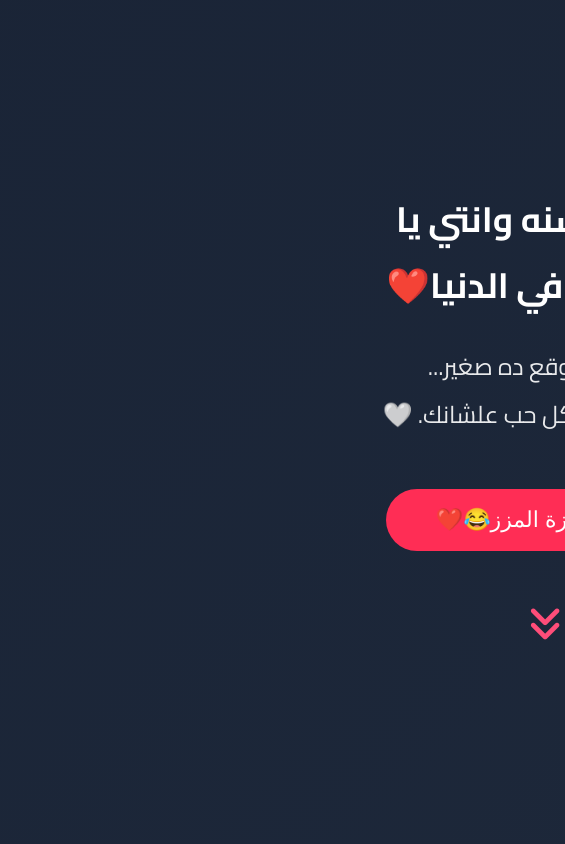
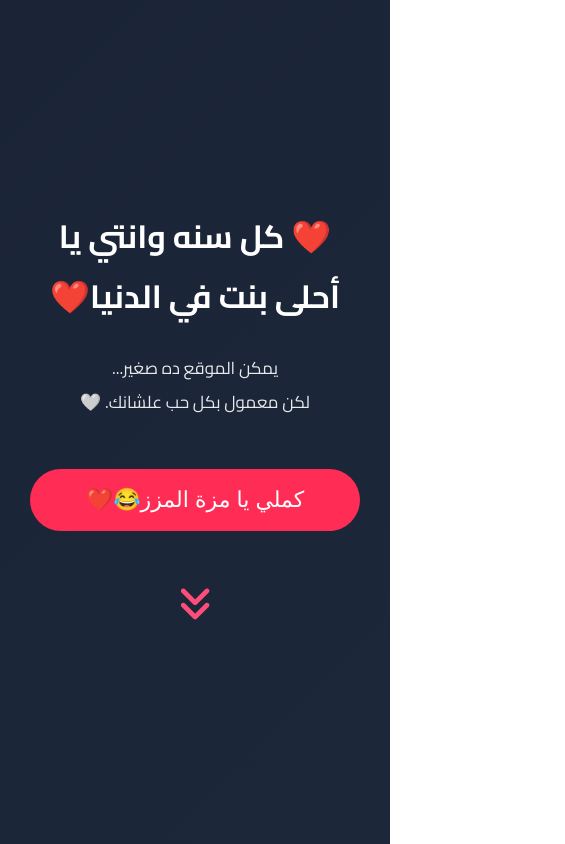
Before and after one commit to Moustafa-3anan/loveyousoso, a plain HTML site: page index.html in a window 390 px wide. Both pictures are taken after a click on the button "ابدأي يبطة 😘". Shown: the top 844 px of the page, 565 px wide, since content can reach past the window. Drawn offline with Linux system fonts and the light colour scheme.

Commit message:
Refactor CSS styles for improved structure and clarity

```diff
--- a/static/css/style.css
+++ b/static/css/style.css
@@ -831,3 +831,62 @@ body{
     }
 
 }
+/* Responsive */
+
+*{
+    box-sizing:border-box;
+}
+
+html{
+    width:100%;
+    overflow-x:hidden;
+}
+
+body{
+    margin:0;
+    padding:0;
+    width:100%;
+    overflow-x:hidden;
+}
+
+img{
+    max-width:100%;
+    height:auto;
+    display:block;
+}
+
+section,
+.container,
+.card,
+.quiz,
+.message-page{
+    width:min(95%,900px);
+    margin:auto;
+}
+
+@media (max-width:768px){
+
+    h1{
+        font-size:32px !important;
+    }
+
+    h2{
+        font-size:24px !important;
+    }
+
+    p{
+        font-size:17px !important;
+    }
+
+    button{
+        width:100%;
+        font-size:18px;
+    }
+
+    .card,
+    .quiz,
+    .message-page{
+        padding:20px;
+    }
+
+}
```
